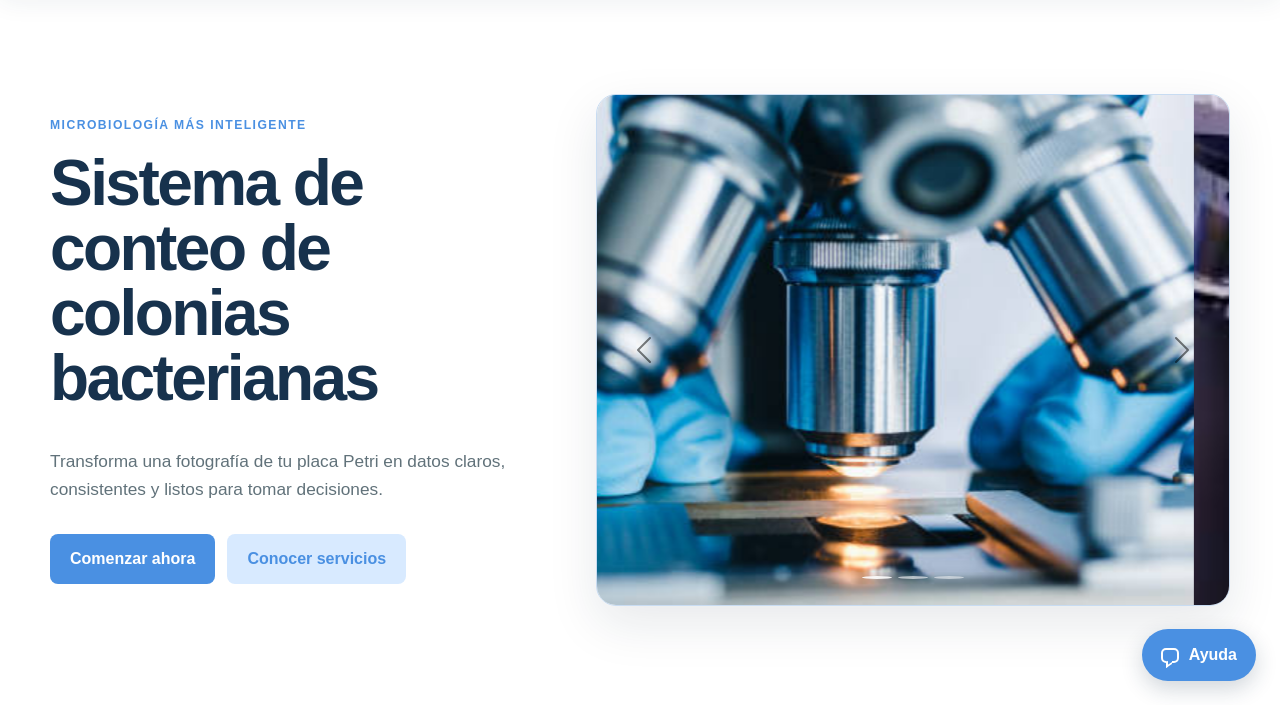
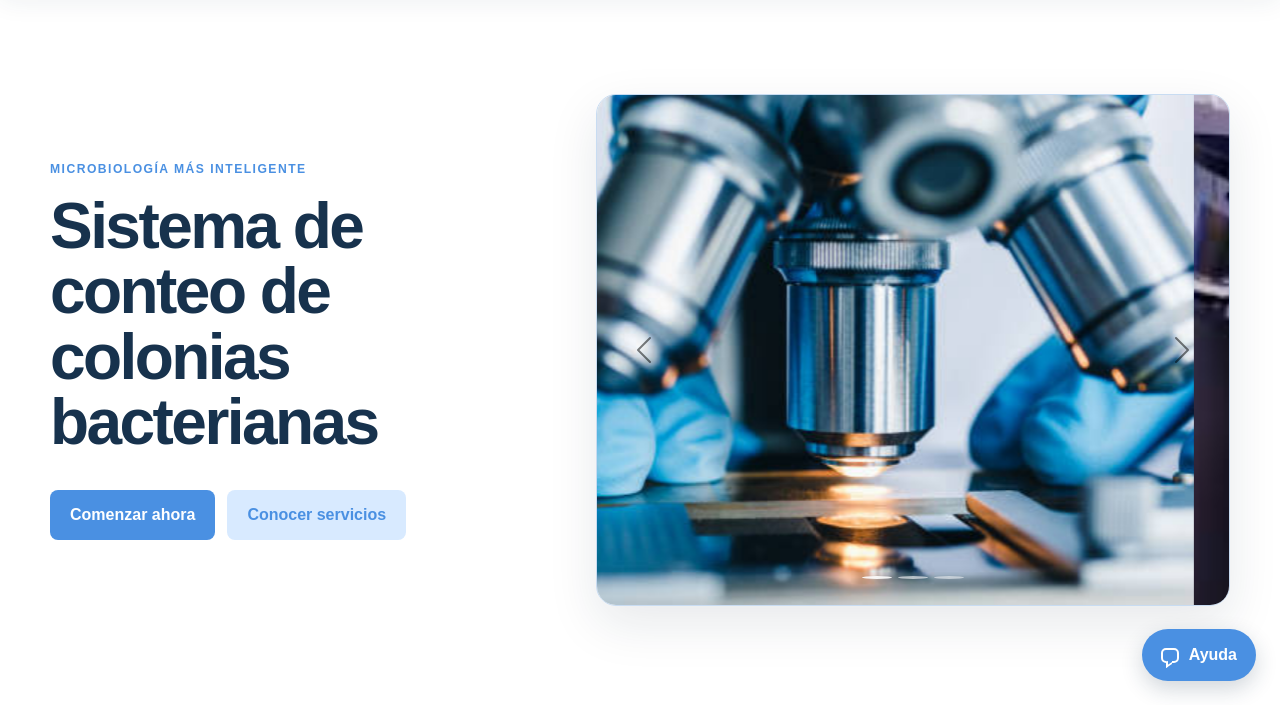
Before and after one commit to clary0/Microdetect, a plain HTML site: page index.html in a window 1280 px wide. Shown: the part 95-800 px from the top of the page. Drawn offline with nearby package versions, Linux system fonts and the light colour scheme.

Commit message:
Actualización de interfaz de MICRODETECT

```diff
--- a/index.html
+++ b/index.html
@@ -19,7 +19,7 @@
         <div class="hero-copy">
             <p class="eyebrow">MICROBIOLOGÍA MÁS INTELIGENTE</p>
             <h1 class="titulo">Sistema de conteo de colonias bacterianas</h1>
-            <p class="hero-description">Transforma una fotografía de tu placa Petri en datos claros, consistentes y listos para tomar decisiones.</p>
+            <p class="hero-description"></p>
             <div class="hero-actions">
                 <a class="hero-button hero-button-primary" href="registro.html">Comenzar ahora</a>
                 <a class="hero-button hero-button-secondary" href="servicios.html">Conocer servicios</a>
```
